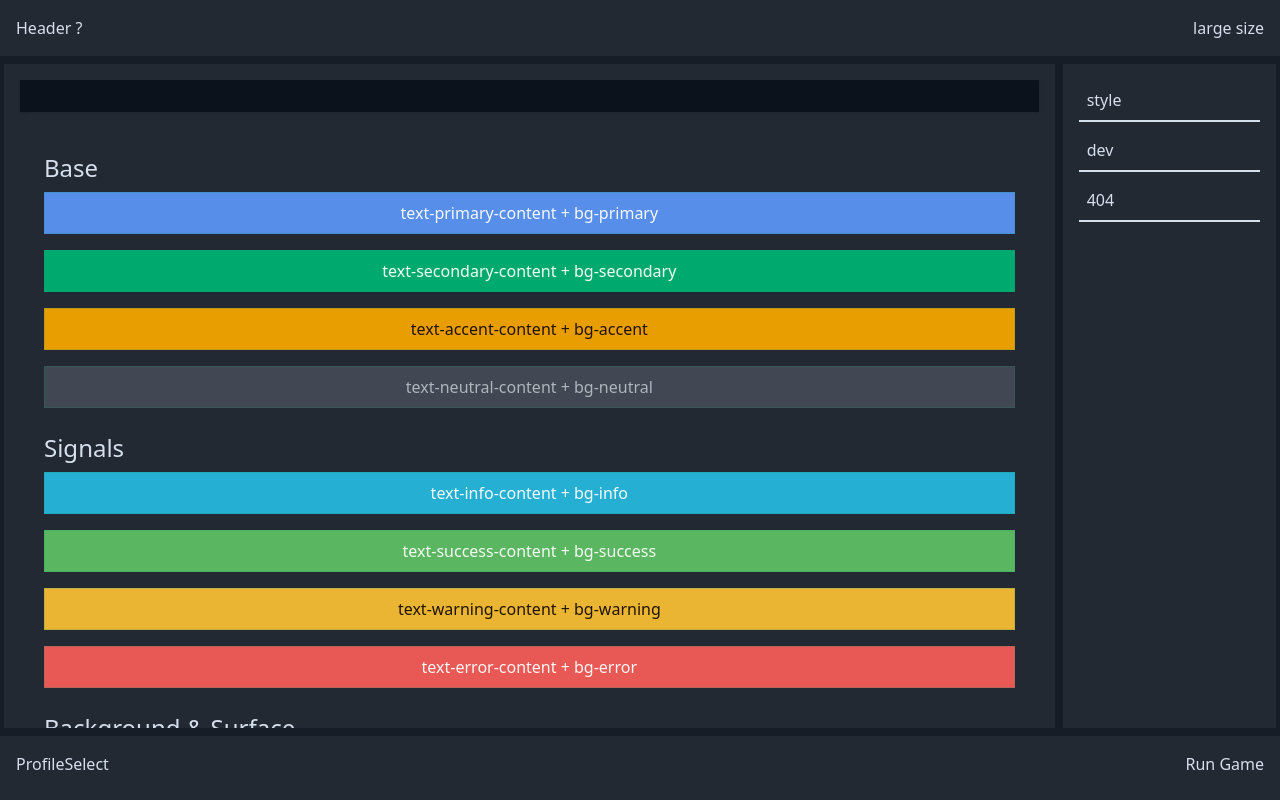
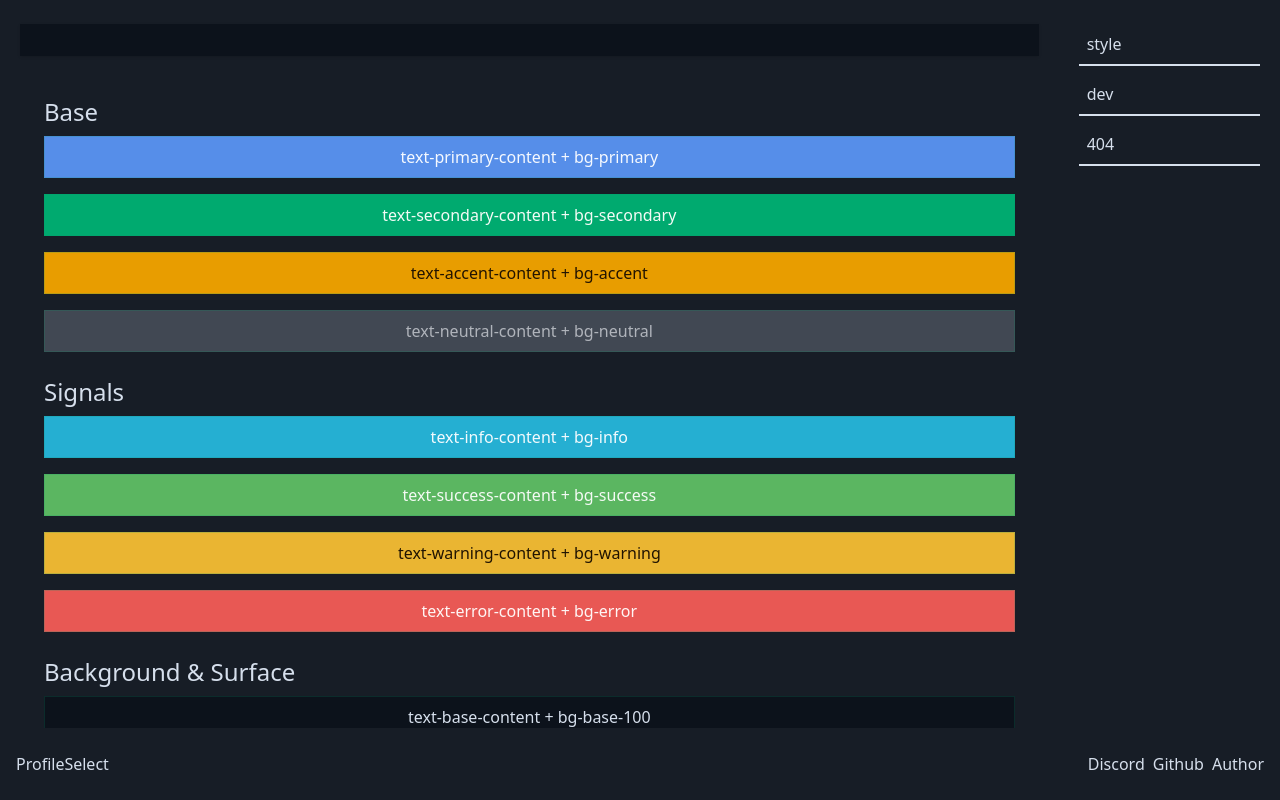
Before and after one commit to TakiMoysha/hypha-launcher, a Vue app: page /#/dev/style-preview in a window 1280 px wide. Built offline with nearby package versions, Linux system fonts and the light colour scheme; the HTML template or start-up script is replaced by a standard one.

Commit message:
chore: updated style

```diff
--- a/package.json
+++ b/package.json
@@ -10,6 +10,7 @@
     "tauri": "tauri"
   },
   "dependencies": {
+    "@headlessui/vue": "^1.7.23",
     "@heroicons/vue": "^2.2.0",
     "@tailwindcss/vite": "^4.2.2",
     "@tauri-apps/api": "^2.10.1",
--- a/src/assets/css/main.css
+++ b/src/assets/css/main.css
@@ -19,7 +19,7 @@
 
   --color-base-100: oklch(0.18 0.02 260);
   --color-base-200: oklch(0.23 0.02 260);
-  --color-base-300: oklch(0.28 0.02 260);
+  --color-base-300: oklch(0.30 0.02 260);
   --color-base-content: oklch(0.9 0.02 260);
 
   --color-info: oklch(0.7 0.12 220);
--- a/src/components/StylePreview.vue
+++ b/src/components/StylePreview.vue
@@ -49,9 +49,6 @@ import { invoke } from "@tauri-apps/api/core";
         <div class="palette-block text-base-content bg-base-300">
           text-base-content + bg-base-300
         </div>
-        <div class="palette-block text-base-content bg-base-400">
-          text-base-content + bg-base-400
-        </div>
 
         <h4 class="mt-4 text-2xl text-base-content">Fonts & Sizes</h4>
         <div class="palette-block text-base-content font-sans">
--- a/src/composables/useSettingsStore.ts
+++ b/src/composables/useSettingsStore.ts
@@ -1,9 +1,22 @@
 import { reactive } from "vue";
+import { defineStore } from "pinia";
 
 const settings = reactive({
-  args: "",
-  setArgs: (args: string) => (settings.args = args),
+	args: "",
+	setArgs: (args: string) => (settings.args = args),
+});
+
+const appState = defineStore("app-data", () => {
+	const appName = "hypha-launcher";
+	const modList = [
+		{
+			id: "hypha-launcher",
+			name: "Hypha Launcher",
+			version: "0.1.0",
+		},
+	];
+	return { appName, modList };
 });
 
 /** Loading settings from tauri.rs (system files/cache) when loading app and consistently updating */
-export default () => { };
+export default () => {};
--- a/src/layouts/ScreenLayout.vue
+++ b/src/layouts/ScreenLayout.vue
@@ -1,8 +1,8 @@
 <script setup lang="ts"></script>
 
 <template>
-  <div class="flex flex-col h-screen">
-    <header class="p-4 bg-base-300 shrink-0">
+  <div class="flex flex-col h-screen bg-base-200">
+    <header class="p-4 shrink-0 hidden">
       <div class="flex justify-between">
         Header ?
         <div>
@@ -14,20 +14,24 @@
     </header>
 
     <div class="flex flex-1 min-h-0">
-      <main class="flex-1 p-4 bg-base-300 overflow-auto mx-1 my-2">
+      <main class="flex-1 p-4 overflow-auto mx-1 my-2">
         <slot name="content"> Container Area </slot>
       </main>
-      <aside class="w-1/6 bg-base-300 p-4 shrink-0 overflow-auto mx-1 my-2 flex flex-col gap-2">
+      <aside class="w-1/6 p-4 shrink-0 overflow-auto mx-1 my-2 flex flex-col gap-2">
         <router-link class="hover:underline border-b-2 p-2" to="/dev/style-preview">style</router-link>
         <router-link class="hover:underline border-b-2 p-2" to="/dev">dev</router-link>
         <router-link class="hover:underline border-b-2 p-2" to="/not-found-page">404</router-link>
       </aside>
     </div>
 
-    <footer class="p-4 bg-base-300 shrink-0 min-h-16">
+    <footer class="p-4 shrink-0 min-h-16">
       <div class="flex justify-between">
-        <div role="button" class="">ProfileSelect</div>
-        <div role="button">Run Game</div>
+        <div role="button">ProfileSelect</div>
+        <div class="flex gap-2">
+          <div role="button">Discord</div>
+          <div role="button">Github</div>
+          <div role="button">Author</div>
+        </div>
       </div>
     </footer>
   </div>
```
Also changed, not shown: src/components/ui/ModsTable.vue (added), 1 other file (tests, documents, lock files or other folders).
